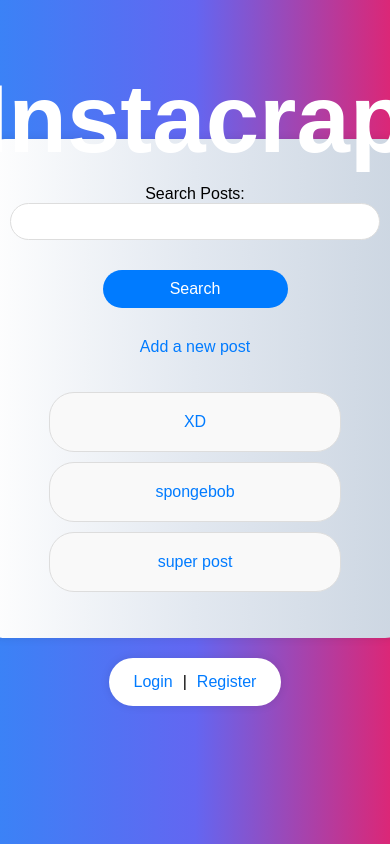
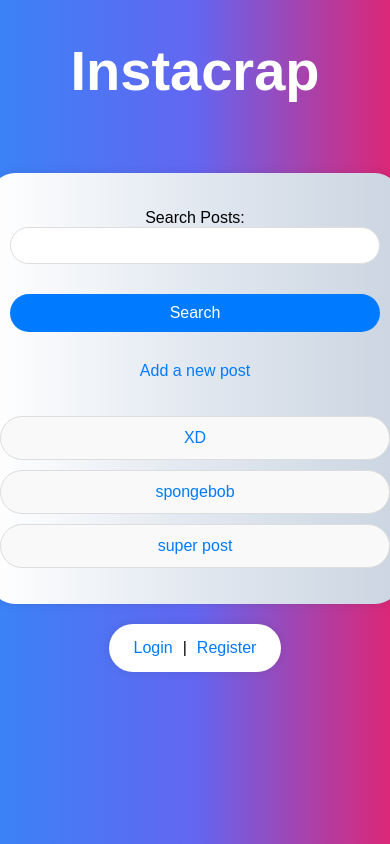
Before and after one commit to bartoszjarzynski/mysite_django_projekt1, a Django app: page / in a window 390 px wide; the page is wider, and only the part inside the window is pictured. Run offline with Django 4.2, Linux system fonts and the light colour scheme; data comes from the database, SQL or seed files in the repository; both versions use the stored data as it was after the commit.

Commit message:
style updated for other devices to look well

```diff
--- a/sites/static/style.css
+++ b/sites/static/style.css
@@ -42,10 +42,10 @@ body {
     position: absolute;
 }
 
-.header p {
+.header-name p {
     font-size: 24px;
     color: #fff;
-    margin: 0;
+    margin: 10px 0 0 0; /* Adjust margin to reduce gap */
 }
 
 .header h1 {
@@ -125,7 +125,7 @@ form button {
     justify-content: center;
     align-items: center;
     transition: background-color 0.3s ease;
-    margin: 0 auto;
+    margin: 0 auto; /* Center the button */
 }
 
 form button:hover {
@@ -199,6 +199,12 @@ form button:hover {
     display: inline-block;
 }
 
+a.add-post-link:hover {
+    text-decoration: none;
+    color: #0056b3;
+    transition: color 0.5s ease;
+}
+
 .post-list {
     list-style-type: none;
     padding: 0;
@@ -236,7 +242,6 @@ form button:hover {
     box-sizing: border-box;
 }
 
-
 .auth-links {
     background: #fff;
     padding: 15px;
@@ -253,8 +258,73 @@ form button:hover {
     margin: 0 10px;
 }
 
+.auth-links a:hover {
+    color: red;
+    text-decoration: none;
+}
+
 .hello-user {
     font-size: 32px;
     color: #fff;
     margin: 0;
+    margin-top: 10px; /* Adjust margin to reduce gap */
 }
+
+/* Responsive styles */
+@media (max-width: 768px) {
+    .header-name {
+        font-size: 36px;
+    }
+
+    .header-name p {
+        font-size: 18px;
+    }
+
+    .container, .form-container {
+        width: 90%;
+        padding: 15px;
+    }
+
+    .post-list {
+        width: 100%;
+    }
+
+    .post-list li {
+        padding: 8px;
+    }
+
+    .post-list li a {
+        padding: 8px;
+    }
+
+    form button {
+        width: 80%;
+    }
+}
+
+@media (max-width: 480px) {
+    .header-name {
+        font-size: 28px;
+    }
+
+    .header-name p {
+        font-size: 16px;
+    }
+
+    .container, .form-container {
+        width: 100%;
+        padding: 10px;
+    }
+
+    .post-list li {
+        padding: 6px;
+    }
+
+    .post-list li a {
+        padding: 6px;
+    }
+
+    form button {
+        width: 100%;
+    }
+}
```
Also changed, not shown: db.sqlite3.
